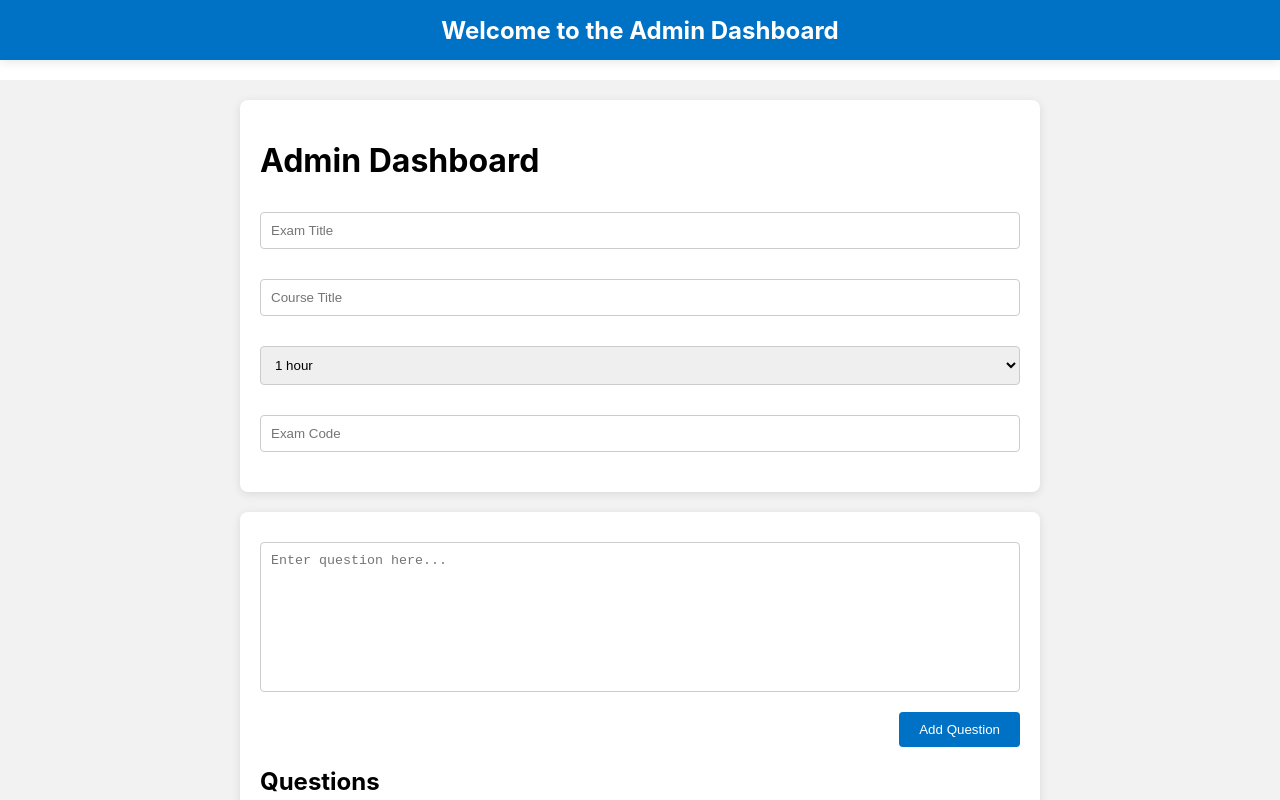
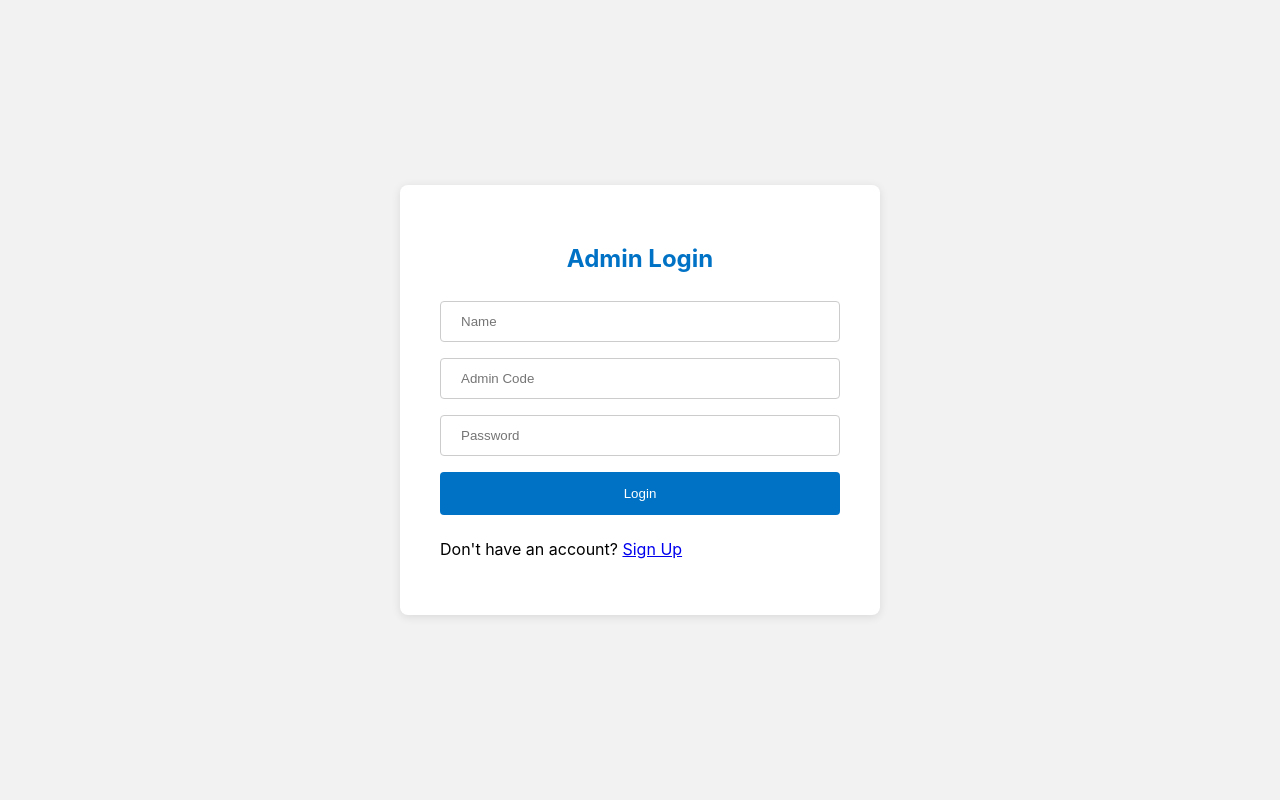
Before and after one commit to ChouatenY/CampusCode, a React (Create React App) app in the folder frontend/: page /admin/login in a window 1280 px wide. Shown: the top 800 px of the page. Built offline with nearby package versions, Linux system fonts and the light colour scheme.

Commit message:
sesventh CampusCode commit

```diff
--- a/frontend/src/App.js
+++ b/frontend/src/App.js
@@ -1,3 +1,4 @@
+// src/App.js
 import React from 'react';
 import { BrowserRouter as Router, Routes, Route } from 'react-router-dom';
 import AdminPage from './pages/AdminPage';
@@ -13,7 +14,7 @@ function App() {
                 <Route path="/admin" element={<AdminPage />} />
                 <Route path="/admin/login" element={<AdminLoginPage />} />
                 <Route path="/admin/signup" element={<AdminSignupPage />} />
-                <Route path="/student/:examCode" element={<StudentPage />} />
+                <Route path="/student/:examCode" element={<StudentPage />} />  {/* Dynamic route */}
                 <Route path="/" element={<LoginPage />} />
             </Routes>
         </Router>
--- a/frontend/src/pages/AdminLoginPage.js
+++ b/frontend/src/pages/AdminLoginPage.js
@@ -1,26 +1,83 @@
-import React, { useEffect } from 'react';
+import React, { useState } from 'react';
 import { useNavigate } from 'react-router-dom';
-import './AdminPage.css'; // Make sure this path is correct
-import AdminDashboard from '../components/Admin/AdminDashboard';
+import axios from 'axios';
+import './AdminLoginPage.css';
 
-const AdminPage = () => {
+const AdminLoginPage = () => {
+    const [adminDetails, setAdminDetails] = useState({
+        name: '',
+        adminCode: '',
+        password: ''
+    });
+    const [error, setError] = useState('');
     const navigate = useNavigate();
 
-    useEffect(() => {
-        const token = localStorage.getItem('token');
-        if (!token) {
-            navigate('/admin/login');
+    const handleChange = (e) => {
+        const { name, value } = e.target;
+        setAdminDetails({
+            ...adminDetails,
+            [name]: value
+        });
+    };
+
+    const handleSubmit = async (e) => {
+        e.preventDefault();
+        if (!adminDetails.name || !adminDetails.adminCode || !adminDetails.password) {
+            setError('All fields are required');
+            return;
         }
-    }, [navigate]);
+        try {
+            const response = await axios.post('http://localhost:5000/admin/login', adminDetails);
+            if (response.status === 200) {
+                // Store token or navigate to the admin dashboard
+                // For example, localStorage.setItem('token', response.data.token);
+                navigate('/admin');
+            } else {
+                setError('Invalid credentials');
+            }
+        } catch (error) {
+            if (error.response && error.response.status === 400) {
+                setError('Invalid admin code or password');
+            } else {
+                setError('Error logging in. Please try again.');
+            }
+            console.error('Error logging in:', error);
+        }
+    };
 
     return (
-        <div>
-            <nav className="navbar">
-                <h1 className="navbar-title">Welcome to the Admin Dashboard</h1>
-            </nav>
-            <AdminDashboard />
+        <div className="login-container">
+            <div className="login-card">
+                <h2>Admin Login</h2>
+                <form className="login-form" onSubmit={handleSubmit}>
+                    <input
+                        type="text"
+                        name="name"
+                        placeholder="Name"
+                        value={adminDetails.name}
+                        onChange={handleChange}
+                    />
+                    <input
+                        type="text"
+                        name="adminCode"
+                        placeholder="Admin Code"
+                        value={adminDetails.adminCode}
+                        onChange={handleChange}
+                    />
+                    <input
+                        type="password"
+                        name="password"
+                        placeholder="Password"
+                        value={adminDetails.password}
+                        onChange={handleChange}
+                    />
+                    {error && <p className="error">{error}</p>}
+                    <button type="submit">Login</button>
+                </form>
+                <p>Don't have an account? <a href="/admin/signup">Sign Up</a></p>
+            </div>
         </div>
     );
 };
 
-export default AdminPage;
+export default AdminLoginPage;
--- a/frontend/src/pages/AdminSignupPage.js
+++ b/frontend/src/pages/AdminSignupPage.js
@@ -25,7 +25,7 @@ const AdminSignupPage = () => {
     const handleSubmit = async (e) => {
         e.preventDefault();
         try {
-            await axios.post('http://localhost:5000/api/admin/signup', adminDetails);
+            await axios.post('http://localhost:5000/admin/signup', adminDetails);
             navigate('/admin/login');
         } catch (error) {
             console.error(error);
--- a/frontend/src/pages/LoginPage.js
+++ b/frontend/src/pages/LoginPage.js
@@ -16,6 +16,7 @@ const LoginPage = () => {
         consent: false,
         examCode: ''
     });
+    const [error, setError] = useState('');
     const navigate = useNavigate();
 
     const handleChange = (e) => {
@@ -28,13 +29,15 @@ const LoginPage = () => {
 
     const handleSubmit = async (e) => {
         e.preventDefault();
+        if (Object.values(studentDetails).some(value => !value)) {
+            setError('All fields are required');
+            return;
+        }
         try {
-            // Make a POST request to save student details to the database
             await axios.post('http://localhost:5000/student/login', studentDetails);
-
-            // Navigate to the student page after successful login
             navigate(`/student/${studentDetails.examCode}`);
         } catch (error) {
+            setError('Error saving student details');
             console.error('Error saving student details:', error);
         }
     };
@@ -109,6 +112,7 @@ const LoginPage = () => {
                         />
                         I consent that the answers are mine.
                     </label>
+                    {error && <p className="error">{error}</p>}
                     <button type="submit">Start Exam</button>
                 </form>
             </div>
--- a/frontend/src/pages/StudentPage.js
+++ b/frontend/src/pages/StudentPage.js
@@ -1,10 +1,11 @@
+// src/pages/StudentPage.js
 import React, { useEffect, useState } from 'react';
+import { useParams } from 'react-router-dom';
 import axios from 'axios';
-import { useParams } from 'react-router-dom';
 import ExamSession from '../components/Student/ExamSession';
 
 const StudentPage = () => {
-  const { examCode } = useParams();  // Get examCode from URL parameters
+  const { examCode } = useParams(); // Extract examCode from URL parameters
   const [exam, setExam] = useState(null);
 
   useEffect(() => {
```
